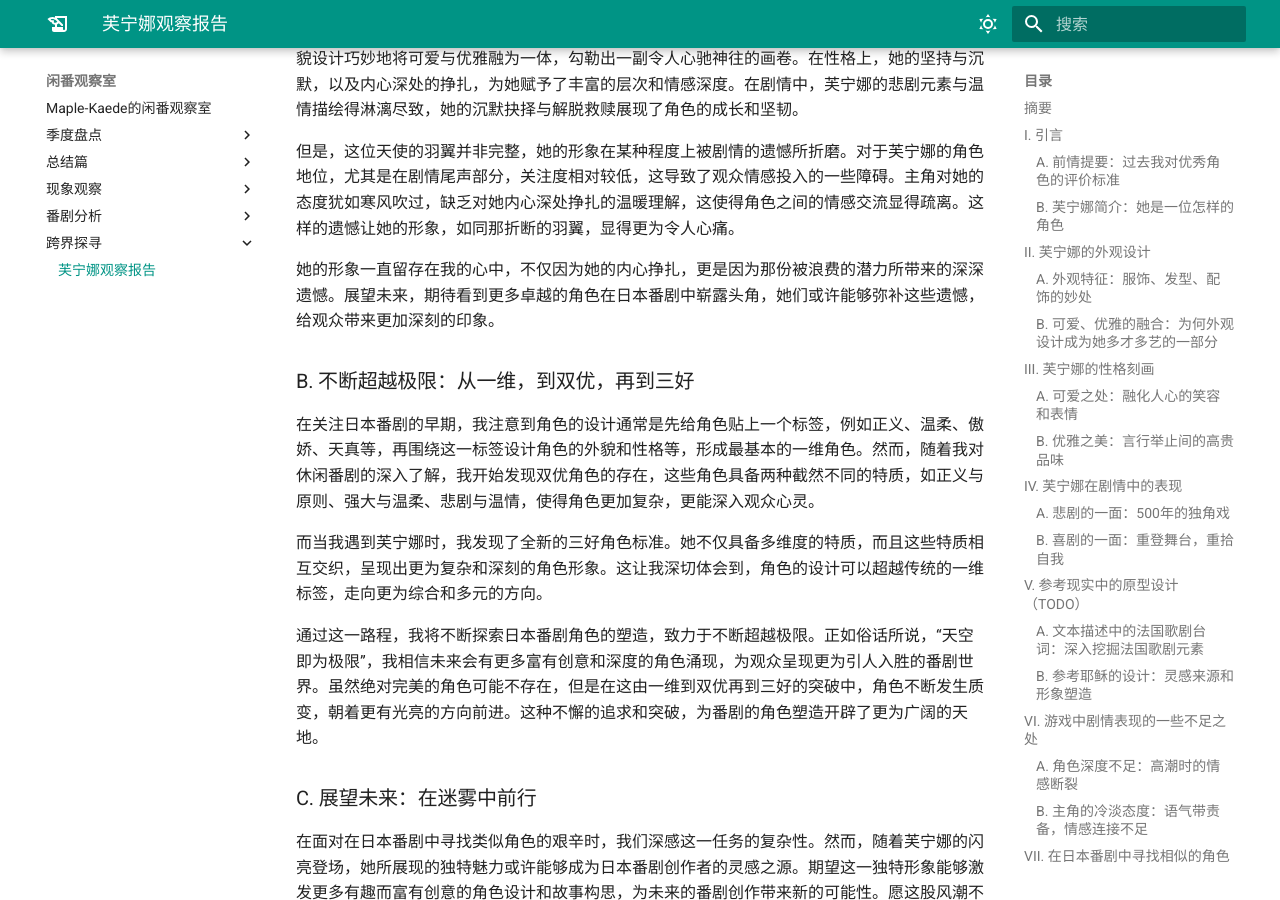
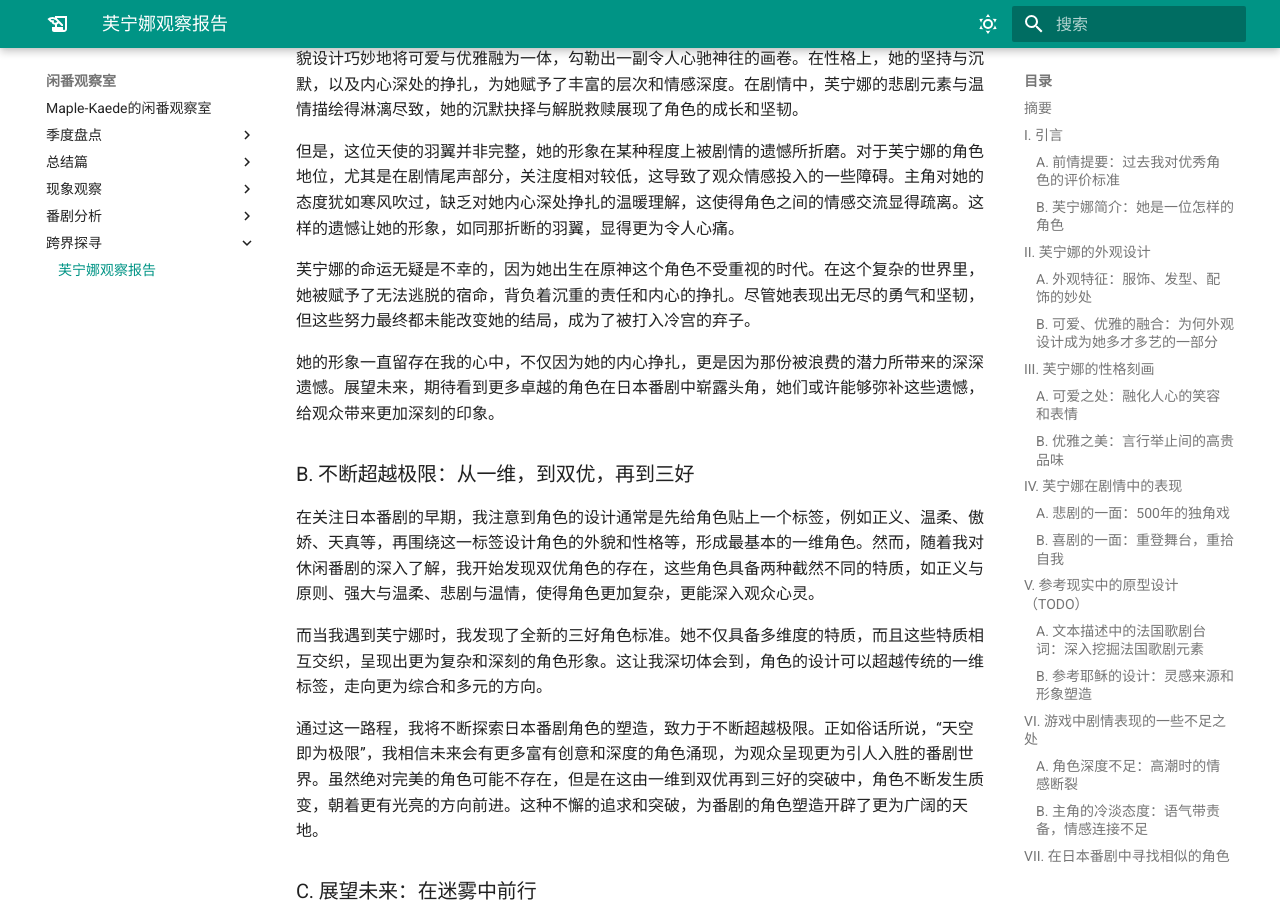
Before and after one commit to haveyouwantto/animedocs, an MkDocs documentation site: the page built from docs/跨界探寻/芙宁娜观察报告.md, in a window 1280 px wide and 900 px high, scrolled down 9748 px. Built offline with MkDocs 1.6.1 and Material for MkDocs 9.7.7, drawn with Linux system fonts in a browser that asks for light colours; plug-ins that fetch from the network failed and are left out.

Commit message:
update furina report

```diff
--- a/docs/跨界探寻/芙宁娜观察报告.md
+++ b/docs/跨界探寻/芙宁娜观察报告.md
@@ -209,6 +209,8 @@ author: Maple-Kaede
 
 但是，这位天使的羽翼并非完整，她的形象在某种程度上被剧情的遗憾所折磨。对于芙宁娜的角色地位，尤其是在剧情尾声部分，关注度相对较低，这导致了观众情感投入的一些障碍。主角对她的态度犹如寒风吹过，缺乏对她内心深处挣扎的温暖理解，这使得角色之间的情感交流显得疏离。这样的遗憾让她的形象，如同那折断的羽翼，显得更为令人心痛。
 
+芙宁娜的命运无疑是不幸的，因为她出生在原神这个角色不受重视的时代。在这个复杂的世界里，她被赋予了无法逃脱的宿命，背负着沉重的责任和内心的挣扎。尽管她表现出无尽的勇气和坚韧，但这些努力最终都未能改变她的结局，成为了被打入冷宫的弃子。
+
 她的形象一直留存在我的心中，不仅因为她的内心挣扎，更是因为那份被浪费的潜力所带来的深深遗憾。展望未来，期待看到更多卓越的角色在日本番剧中崭露头角，她们或许能够弥补这些遗憾，给观众带来更加深刻的印象。
 
 ### B. 不断超越极限：从一维，到双优，再到三好
```
